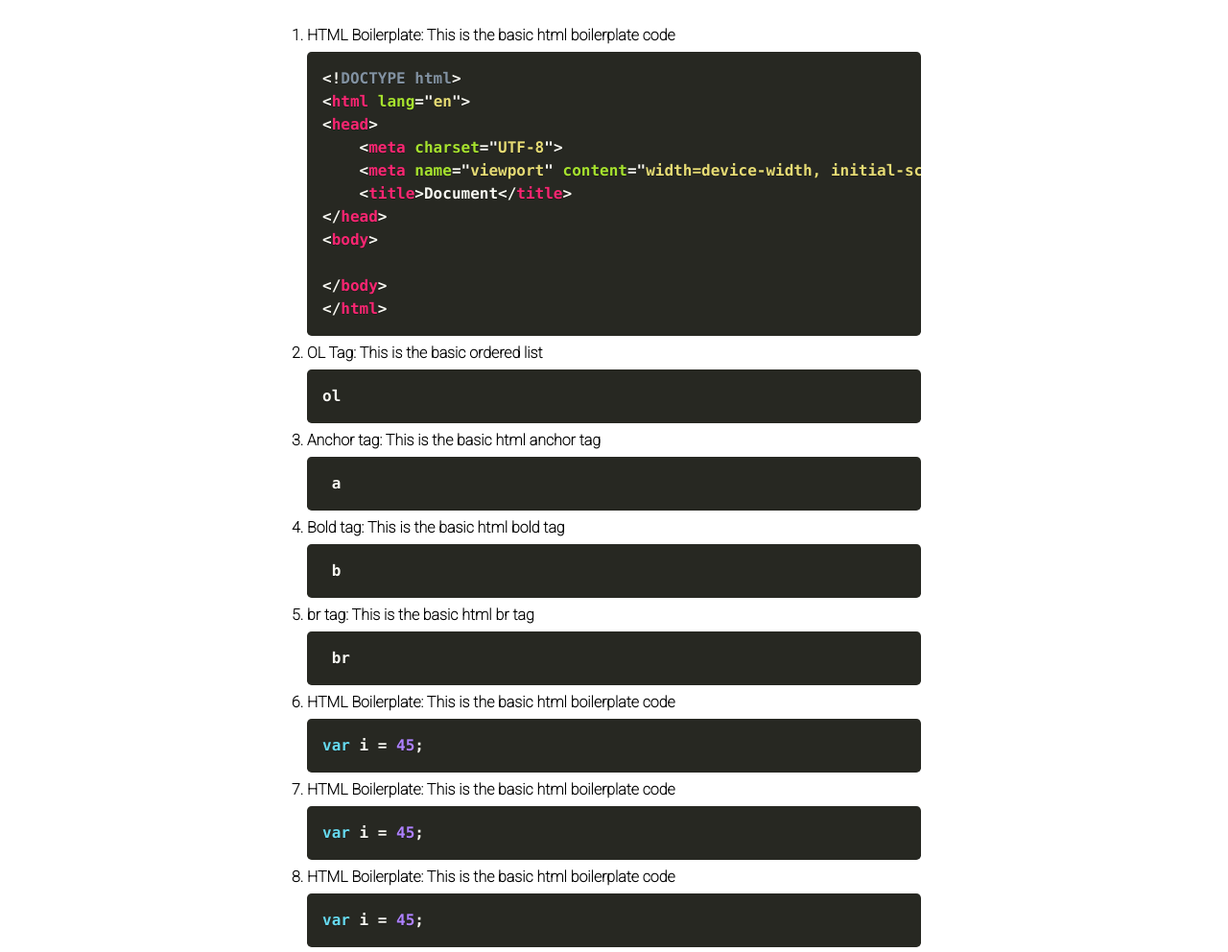
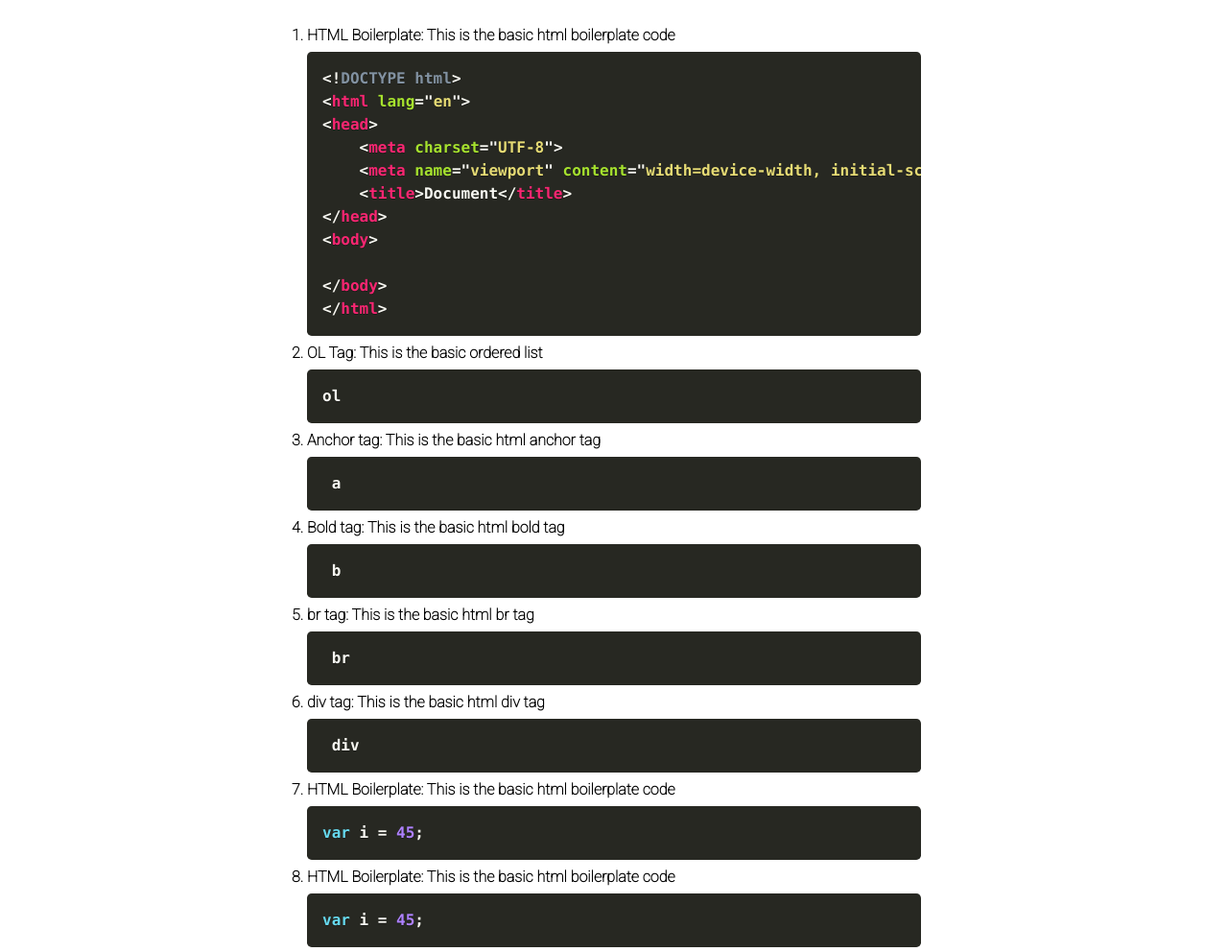
Before and after one commit to byomkesh03/Cheatsheet-Template, a plain HTML site: page index.html in a window 1280 px wide. Shown: the part 77-1069 px from the top of the page at 96% size. Drawn offline with Linux system fonts and the light colour scheme; some packages are replaced by stand-ins of ours; a script that the page names is missing; a web font is replaced by a local one.

Commit message:
div tag updated

```diff
--- a/index.html
+++ b/index.html
@@ -47,8 +47,8 @@
             <li><b>br tag:</b> This is the basic html br tag
                 <pre class="language-js"><code> br </code></pre>
             </li>
-            <li><b>HTML Boilerplate:</b> This is the basic html boilerplate code
-                <pre class="language-js"><code>var i = 45; </code></pre>
+            <li><b>div tag:</b> This is the basic html div tag
+                <pre class="language-js"><code> div </code></pre>
             </li>
             <li><b>HTML Boilerplate:</b> This is the basic html boilerplate code
                 <pre class="language-js"><code>var i = 45; </code></pre>
```
